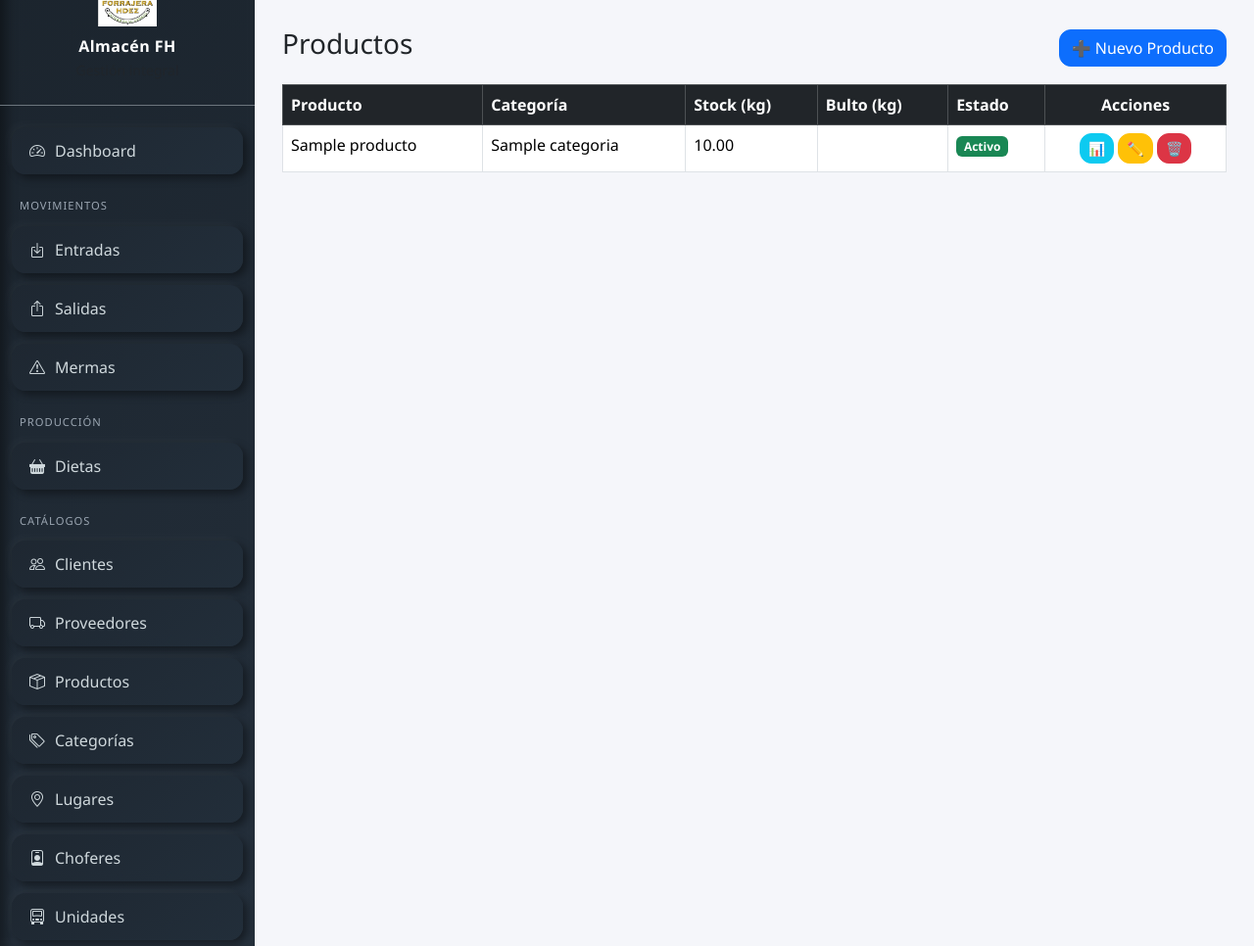
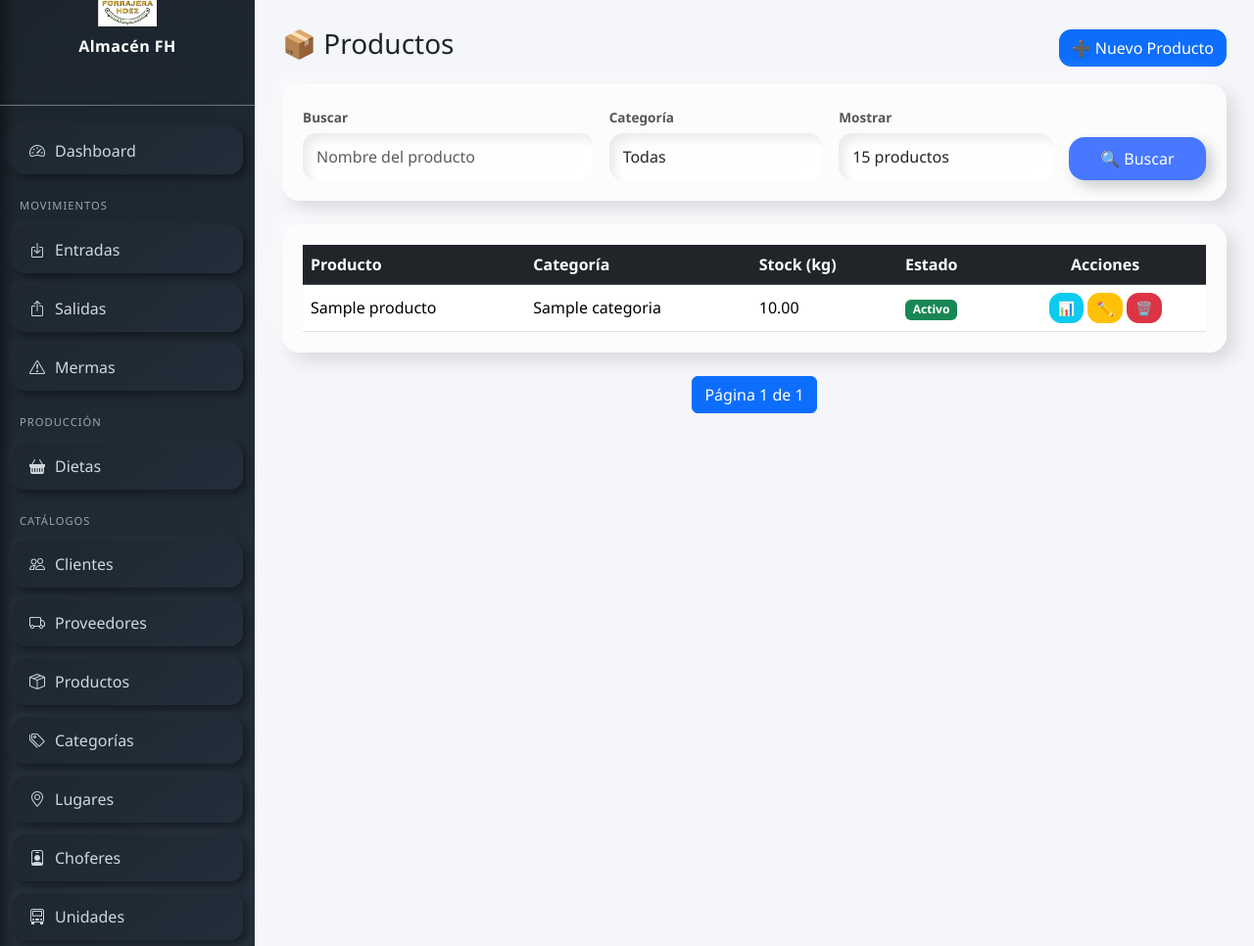
Before and after one commit to CarlosAcharly/Almacen_FH, a Django app: page /catalogos/productos/ in a window 1280 px wide. Shown: the part 57-1023 px from the top of the page at 98% size. Run offline with Django 5.2, Linux system fonts and the light colour scheme; tables that the repository leaves empty hold one stand-in row (values such as "Sample post").

Commit message:
Paginador y buscador en productos

```diff
--- a/Almacen_FH/catalogos/views.py
+++ b/Almacen_FH/catalogos/views.py
@@ -1,19 +1,52 @@
 from django.shortcuts import render, redirect, get_object_or_404
+from django.core.paginator import Paginator
 from .models import Proveedor, Cliente, Chofer, UnidadTransporte, Lugar, Categoria, Producto
 from .forms import ProveedorForm, ClienteForm, ChoferForm, UnidadTransporte, LugarForm, CategoriaForm, ProductoForm, UnidadForm
 
 
-#LISTA
+# =========================
+# LISTA + BUSCADOR + PAGINADOR
+# =========================
 def lista_productos(request):
-    productos = Producto.objects.all().order_by('nombre')
+    q = request.GET.get('q', '').strip()
+    categoria_id = request.GET.get('categoria', '')
+    per_page = int(request.GET.get('per_page', 15))
+
+    productos = Producto.objects.select_related('categoria').all()
+
+    # 🔍 Buscar por nombre
+    if q:
+        productos = productos.filter(nombre__icontains=q)
+
+    # 🗂️ Filtrar por categoría
+    if categoria_id:
+        productos = productos.filter(categoria_id=categoria_id)
+
+    productos = productos.order_by('nombre')
+
+    # 📄 Paginación
+    paginator = Paginator(productos, per_page)
+    page_number = request.GET.get('page')
+    page_obj = paginator.get_page(page_number)
+
+    categorias = Categoria.objects.all()
+
     return render(request, 'catalogos/productos/lista.html', {
-        'productos': productos
+        'page_obj': page_obj,
+        'categorias': categorias,
+        'q': q,
+        'categoria_id': categoria_id,
+        'per_page': per_page,
+        'per_page_options': [15, 25, 40],
     })
 
 
-#CREAR
+# =========================
+# CREAR
+# =========================
 def crear_producto(request):
     form = ProductoForm(request.POST or None)
+
     if form.is_valid():
         form.save()
         return redirect('lista_productos')
@@ -23,7 +56,9 @@ def crear_producto(request):
     })
 
 
-#EDITAR
+# =========================
+# EDITAR
+# =========================
 def editar_producto(request, pk):
     producto = get_object_or_404(Producto, pk=pk)
     form = ProductoForm(request.POST or None, instance=producto)
@@ -37,7 +72,9 @@ def editar_producto(request, pk):
     })
 
 
-#ELIMINAR
+# =========================
+# ELIMINAR
+# =========================
 def eliminar_producto(request, pk):
     producto = get_object_or_404(Producto, pk=pk)
     producto.delete()
--- a/Almacen_FH/templates/catalogos/productos/lista.html
+++ b/Almacen_FH/templates/catalogos/productos/lista.html
@@ -2,33 +2,83 @@
 {% block content %}
 
 <div class="d-flex justify-content-between align-items-center mb-3">
-  <h3>Productos</h3>
+  <h3>📦 Productos</h3>
   <a href="{% url 'crear_producto' %}" class="btn btn-primary">
     ➕ Nuevo Producto
   </a>
 </div>
 
-<table class="table table-bordered table-hover">
+<!-- 🔍 BUSCADOR -->
+<div class="glass-card mb-4">
+  <form method="get" class="row g-3 align-items-end">
+
+    <div class="col-md-4">
+      <label class="glass-label">Buscar</label>
+      <input
+        type="text"
+        name="q"
+        class="form-control glass-input"
+        placeholder="Nombre del producto"
+        value="{{ q }}"
+      >
+    </div>
+
+    <div class="col-md-3">
+      <label class="glass-label">Categoría</label>
+      <select name="categoria" class="form-select glass-input">
+        <option value="">Todas</option>
+        {% for cat in categorias %}
+          <option value="{{ cat.id }}"
+            {% if categoria_id|stringformat:"s" == cat.id|stringformat:"s" %}
+              selected
+            {% endif %}
+          >
+            {{ cat.nombre }}
+          </option>
+        {% endfor %}
+      </select>
+    </div>
+
+    <div class="col-md-3">
+      <label class="glass-label">Mostrar</label>
+      <select name="per_page" class="form-select glass-input" onchange="this.form.submit()">
+        {% for option in per_page_options %}
+          <option value="{{ option }}"
+            {% if per_page == option %}selected{% endif %}>
+            {{ option }} productos
+          </option>
+        {% endfor %}
+      </select>
+    </div>
+
+    <div class="col-md-2 d-grid">
+      <button class="btn glass-btn glass-btn-primary">
+        🔍 Buscar
+      </button>
+    </div>
+
+  </form>
+</div>
+
+<!-- 📋 TABLA -->
+<div class="glass-card">
+  <table class="table table-hover align-middle mb-0">
     <thead class="table-dark">
       <tr>
         <th>Producto</th>
         <th>Categoría</th>
         <th>Stock (kg)</th>
-      <th>Bulto (kg)</th>
         <th>Estado</th>
         <th class="text-center">Acciones</th>
       </tr>
     </thead>
 
     <tbody>
-    {% for producto in productos %}
-    <tr {% if producto.stock_kg <= producto.stock_minimo_kg %}
-        class="table-danger"
-        {% endif %}>
+      {% for producto in page_obj %}
+      <tr {% if producto.stock_kg <= producto.stock_minimo_kg %}class="table-danger"{% endif %}>
         <td>{{ producto.nombre }}</td>
         <td>{{ producto.categoria }}</td>
         <td>{{ producto.stock_kg }}</td>
-      <td>{{ producto.peso_bulto_kg }}</td>
         <td>
           {% if producto.activo %}
             <span class="badge bg-success">Activo</span>
@@ -38,36 +88,55 @@
         </td>
 
         <td class="text-center">
-
-        <!-- 📊 KARDEX -->
-        <a href="{% url 'kardex_producto' producto.id %}"
-           class="btn btn-sm btn-info">
-          📊
-        </a>
-
-        <!-- ✏️ EDITAR -->
-        <a href="{% url 'editar_producto' producto.id %}"
-           class="btn btn-sm btn-warning">
-           ✏️
-        </a>
-
-        <!-- 🗑️ ELIMINAR -->
+          <a href="{% url 'kardex_producto' producto.id %}" class="btn btn-sm btn-info">📊</a>
+          <a href="{% url 'editar_producto' producto.id %}" class="btn btn-sm btn-warning">✏️</a>
           <a href="{% url 'eliminar_producto' producto.id %}"
              class="btn btn-sm btn-danger"
              onclick="return confirm('¿Eliminar este producto?')">
              🗑️
           </a>
-
         </td>
       </tr>
       {% empty %}
       <tr>
-      <td colspan="6" class="text-center">
+        <td colspan="5" class="text-center py-4">
           No hay productos registrados
         </td>
       </tr>
       {% endfor %}
     </tbody>
   </table>
+</div>
+
+<!-- 📄 PAGINADOR -->
+<nav class="mt-4">
+  <ul class="pagination justify-content-center">
+
+    {% if page_obj.has_previous %}
+      <li class="page-item">
+        <a class="page-link"
+           href="?page={{ page_obj.previous_page_number }}&q={{ q }}&categoria={{ categoria_id }}&per_page={{ per_page }}">
+           ⬅
+        </a>
+      </li>
+    {% endif %}
+
+    <li class="page-item active">
+      <span class="page-link">
+        Página {{ page_obj.number }} de {{ page_obj.paginator.num_pages }}
+      </span>
+    </li>
+
+    {% if page_obj.has_next %}
+      <li class="page-item">
+        <a class="page-link"
+           href="?page={{ page_obj.next_page_number }}&q={{ q }}&categoria={{ categoria_id }}&per_page={{ per_page }}">
+           ➡
+        </a>
+      </li>
+    {% endif %}
+
+  </ul>
+</nav>
 
 {% endblock %}
```
Also changed, not shown: Almacen_FH/templates/movimientos/mermas/lista.html (+31 -7 lines). Lines whose indentation alone changed are shown as unchanged.
